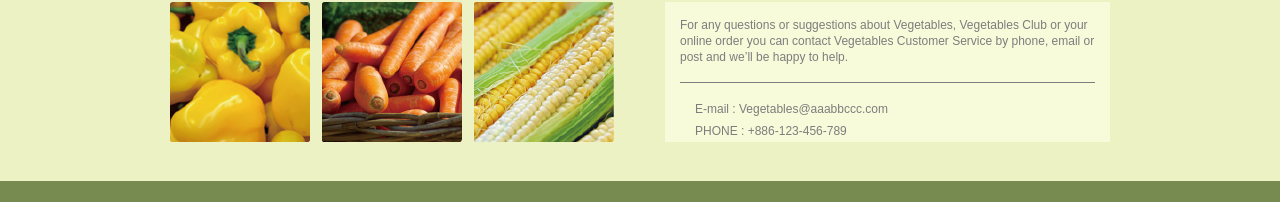
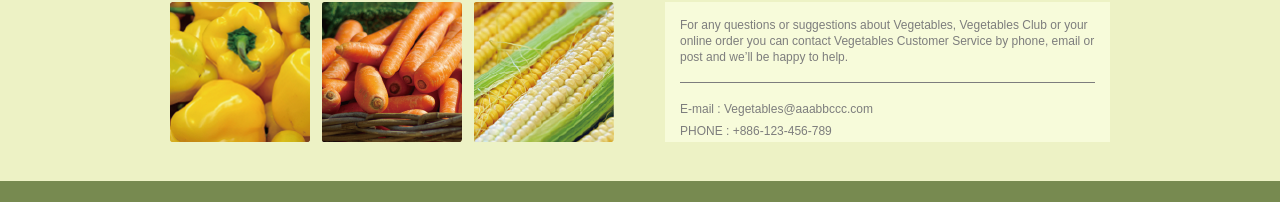
Before and after one commit to HungJenZheng/Web-Programming, a plain HTML site: page docs/hw/hw3.8/index.html in a window 1280 px wide. Shown: the part 711-913 px from the top of the page. Drawn offline with Linux system fonts and the light colour scheme.

Commit message:
no message

```diff
--- a/docs/hw/hw3.8/css/style.css
+++ b/docs/hw/hw3.8/css/style.css
@@ -158,7 +158,7 @@ header h1 {
 .information {
   margin-top: 16px;
   border-top: 1px solid #7D7D7D;
-  padding: 16px 15px;
+  padding-top: 16px;
 }
 
 .information p {
```
